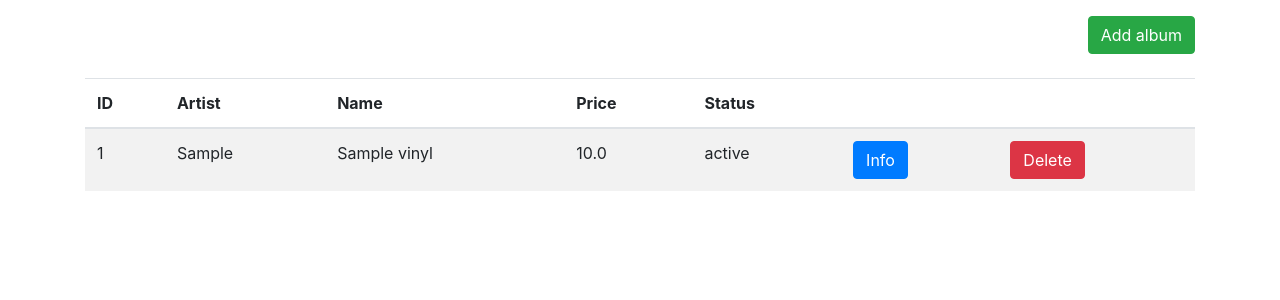
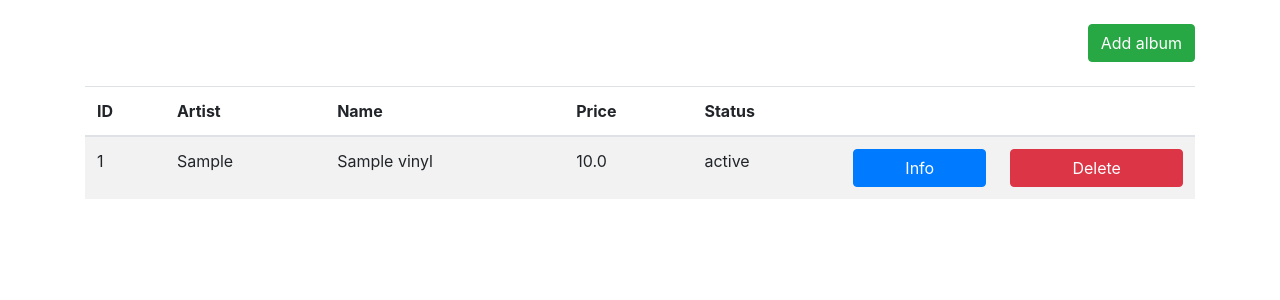
Before and after one commit to kanguarrovi/Catalox, a Flask app: page /dashboard in a window 1280 px wide. Shown: the part 56-356 px from the top of the page. Run offline with Flask 2, Linux system fonts and the light colour scheme; tables that the repository leaves empty hold one stand-in row (values such as "Sample post"); some libraries are stand-ins or nearby versions.

Commit message:
Small changes

```diff
--- a/app/templates/base.html
+++ b/app/templates/base.html
@@ -12,7 +12,7 @@
 
     <!-- Bootstrap core CSS -->
     <link href="{{ url_for('static', filename='vendor/bootstrap/css/bootstrap.min.css') }}" rel="stylesheet">
-    <link href="{{ url_for('static', filename='custom.cs') }}" rel="stylesheet">
+    <link href="{{ url_for('static', filename='custom.css') }}" rel="stylesheet">
     <script src="{{ url_for('static', filename='sweetalert/js/sweetalert.min.js') }}"></script>
 
   </head>
@@ -20,8 +20,6 @@
   <body>
 
     {% include 'includes/_navbar.html' %}
-
-    <br><br>
 
     <div class="container">
       <br>
--- a/app/templates/dashboard.html
+++ b/app/templates/dashboard.html
@@ -38,11 +38,11 @@
                 <td>{{album.status}}</td>
                 <td>
                     <form action="/edit_album/{{album.id}}" method="GET">
-                        <input type="submit" class="btn btn-primary" value="Info"/>
+                        <input type="submit" class="btn btn-primary btn-block" value="Info"/>
                     </form>
                 </td>
                 <td>
-                    <input type="submit" class="btn btn-danger" value="Delete" onclick="delete_file({{ album.id }})" />
+                    <input type="submit" class="btn btn-danger btn-block" value="Delete" onclick="delete_file({{ album.id }})" />
                 </td>
             </tr>
             {% endfor %}
```
